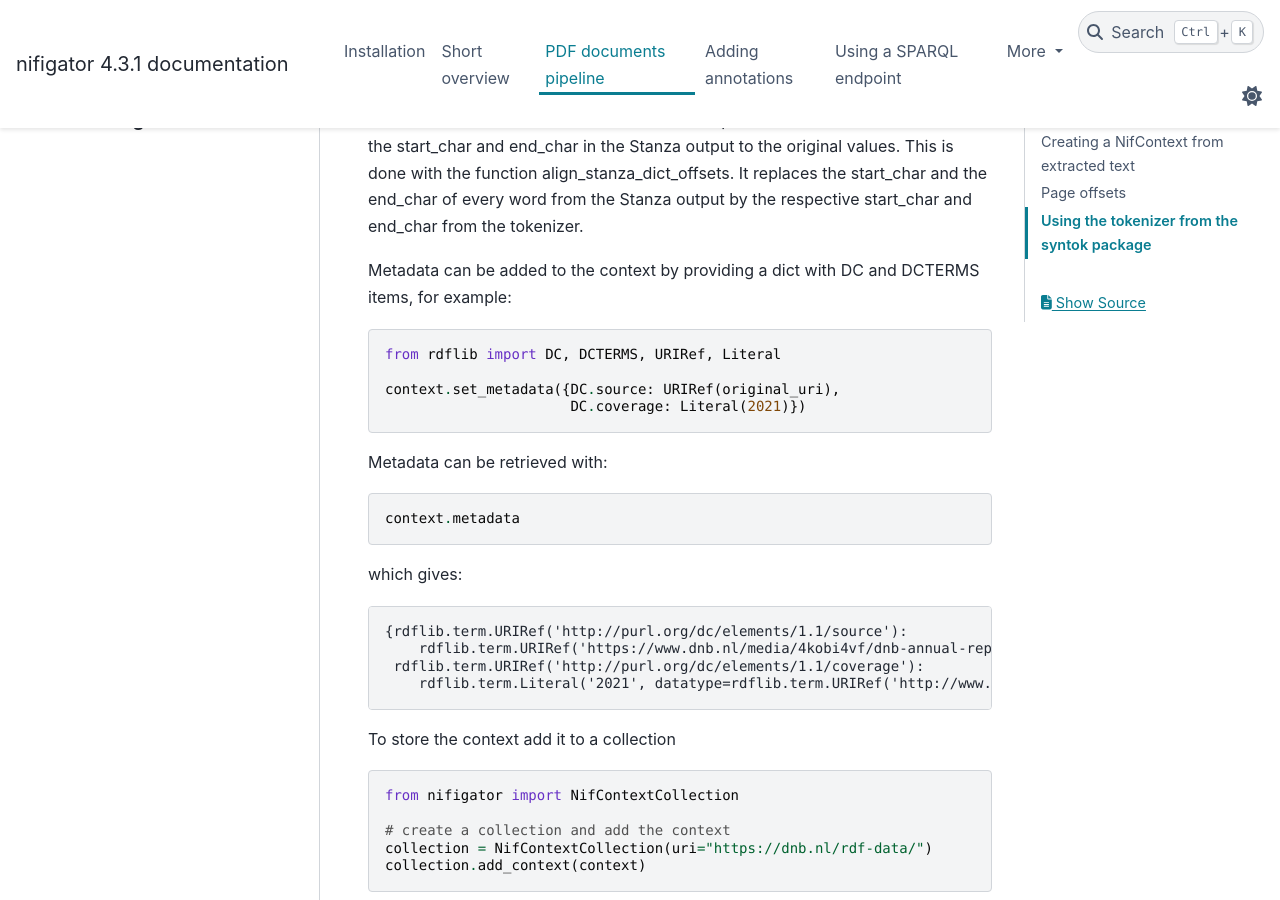
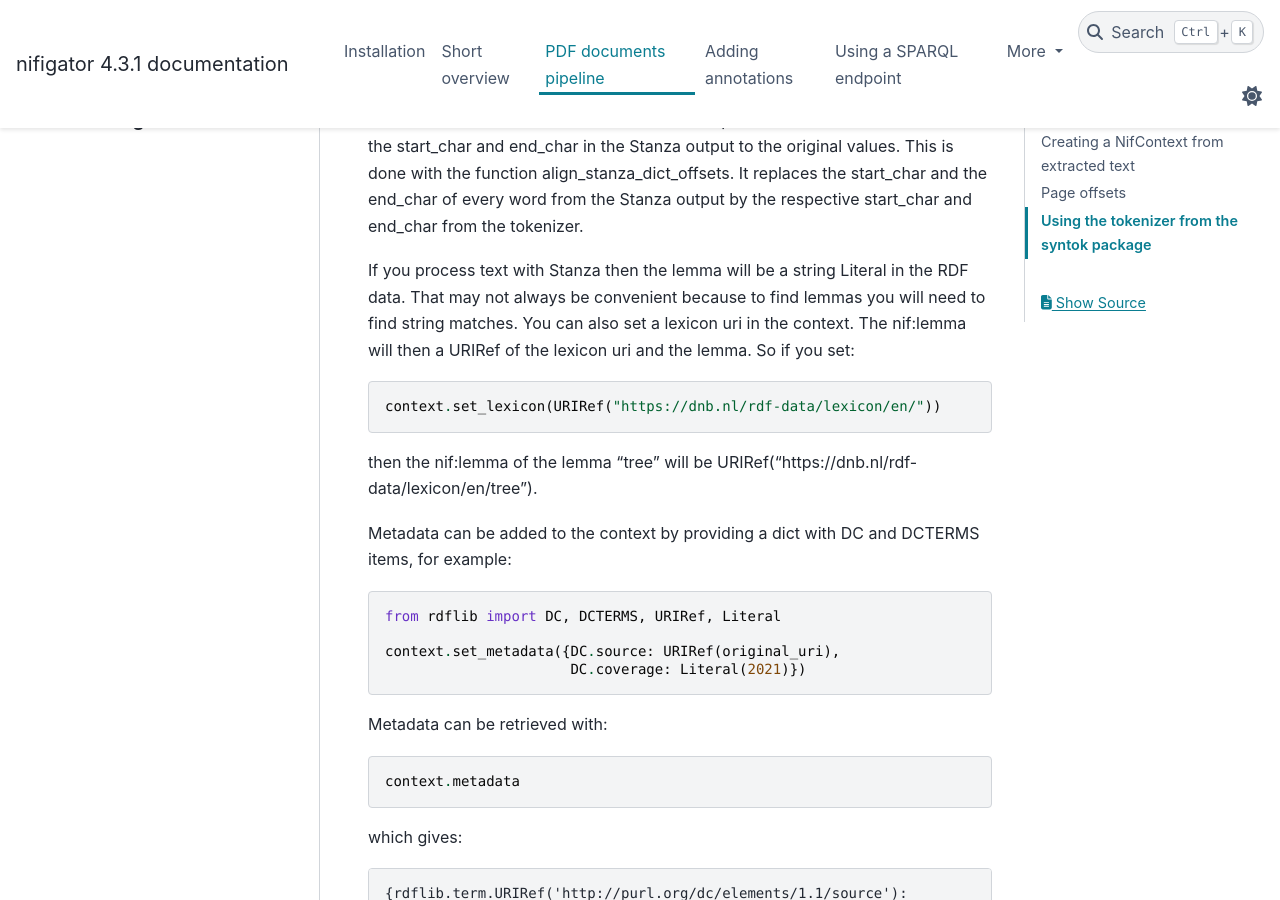
Before and after one commit to DeNederlandscheBank/nifigator, a Sphinx documentation site: the page built from docs/02_adding_document_data.md, in a window 1280 px wide and 900 px high, scrolled down 3894 px. Built offline with Sphinx 7.4.7 and the PyData theme 0.15.4, drawn with Linux system fonts in a browser that asks for light colours.

Commit message:
corrected &nif=context

````diff
--- a/docs/02_adding_document_data.md
+++ b/docs/02_adding_document_data.md
@@ -66,7 +66,6 @@ translation, the Dutch version prevails. ... '
 **_NOTE:_** By default, hyphenated words in the document are joined and the page offsets are corrected accordingly. You can turn of this correction off with by setting join_hyphenated_words = False in the PDFDocument constructor.
 
 **_NOTE:_** By default, a number of control characters are deleted from the text. You can set these control characters in the PDFDocument constructor with the ignore_control_characters parameter (a string), default = "[\x00-\x08\x0b-\x0c\x0e-\x1f].
-
 
 ## Page offsets
 
@@ -190,6 +189,13 @@ context.load_from_dict(stanza_dict)
 
 **_NOTE:_** The Stanza pipeline assumes that between the words there is exactly one space character. In practice multiple spaces and escape characters occur, so that the start_char and the end_char of the Stanza output won't align with the start_char and end_char from the tokenizer output. Therefore we need to correct the start_char and end_char in the Stanza output to the original values. This is done with the function align_stanza_dict_offsets. It replaces the start_char and the end_char of every word from the Stanza output by the respective start_char and end_char from the tokenizer.
 
+If you process text with Stanza then the lemma will be a string Literal in the RDF data. That may not always be convenient because to find lemmas you will need to find string matches. You can also set a lexicon uri in the context. The nif:lemma will then a URIRef of the lexicon uri and the lemma. So if you set:
+
+```python
+context.set_lexicon(URIRef("https://dnb.nl/rdf-data/lexicon/en/"))
+```
+
+then the nif:lemma of the lemma "tree" will be URIRef("https://dnb.nl/rdf-data/lexicon/en/tree").
 
 Metadata can be added to the context by providing a dict with DC and DCTERMS items, for example:
 
````
Also changed, not shown: 1 other file.
